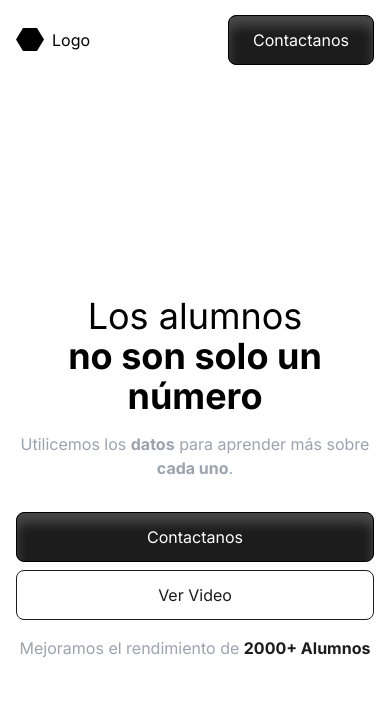
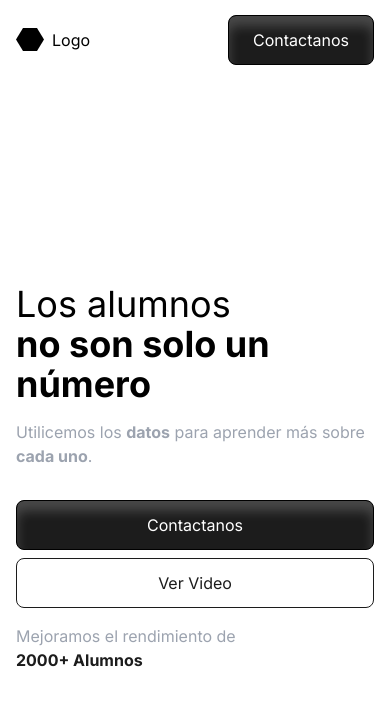
Before and after one commit to PolCarva/datapps_landing, a Next.js app: page / in a window 390 px wide. Shown: the top 706 px of the page. Built offline with nearby package versions, Linux system fonts and the light colour scheme.

Commit message:
Hero responsive fixes

```diff
--- a/components/Header.tsx
+++ b/components/Header.tsx
@@ -1,5 +1,5 @@
 import Link from "next/link";
-import Container from "./Container";
+import Container from "./ui/Container";
 import Button from "./ui/Button";
 
 const navItems = [
--- a/components/Hero.tsx
+++ b/components/Hero.tsx
@@ -1,7 +1,6 @@
 import Image from "next/image";
 import React from "react";
-import Container from "@/components/Container";
-import Link from "next/link";
+import Container from "./ui/Container";
 import Button from "./ui/Button";
 
 const Hero = () => {
@@ -38,11 +37,11 @@ const Hero = () => {
           </div>
 
           {/* Hero content */}
-          <div className="relative flex flex-col justify-center">
+          <div className="relative z-20 md:z-0 flex flex-col justify-center">
             {/* Section header */}
 
-            <div className="mx-auto text-center md:text-start pb-12 md:pb-16">
-              <div className="flex flex-col items-center md:items-start">
+            <div className="mx-auto text-start pb-12 md:pb-16">
+              <div className="flex flex-col items-start">
                 <h1 className="text-4xl md:text-6xl mb-4">
                   Los alumnos{" "}
                   <strong className="block">no son solo un número</strong>
@@ -57,14 +56,14 @@ const Hero = () => {
                 </div>
                 <p className="mt-4 text-gray-400">
                   Mejoramos el rendimiento de{" "}
-                  <strong className="text-black">2000+ Alumnos</strong>
+                  <strong className="text-black block md:inline-block">2000+ Alumnos</strong>
                 </p>
               </div>
             </div>
           </div>
         </div>
         <Image
-          className="hidden md:block fade-out-bottom max-w-[50%] h-full object-cover object-left absolute right-0"
+          className="hidden md:block fade-out-bottom max-w-[50%] h-full object-cover object-left absolute z-10 md:z-0 right-0"
           alt="Vista previa de la web de Datapps"
           src="/img/hero_img.png"
           width={758}
--- a/components/ui/Button.tsx
+++ b/components/ui/Button.tsx
@@ -10,10 +10,10 @@ const Button = ({
   href: string;
   type: "primary" | "secondary";
 }) => {
-  const baseClasses = "transition px-6 py-3 rounded-lg";
+  const baseClasses = "transition text-center px-6 py-3 rounded-lg";
   const primaryClasses = "bg-black btn hover:bg-black-hover text-white border";
   const secondaryClasses =
-    "border border-black text-black hover:text-white hover:bg-black-hover";
+    "border border-black bg-white text-black hover:text-white hover:bg-black-hover";
 
   const buttonClasses = `${baseClasses} ${
     type === "primary" ? primaryClasses : secondaryClasses
```
Also changed, not shown: components/ui/Container.tsx (renamed from components/Container.tsx).
